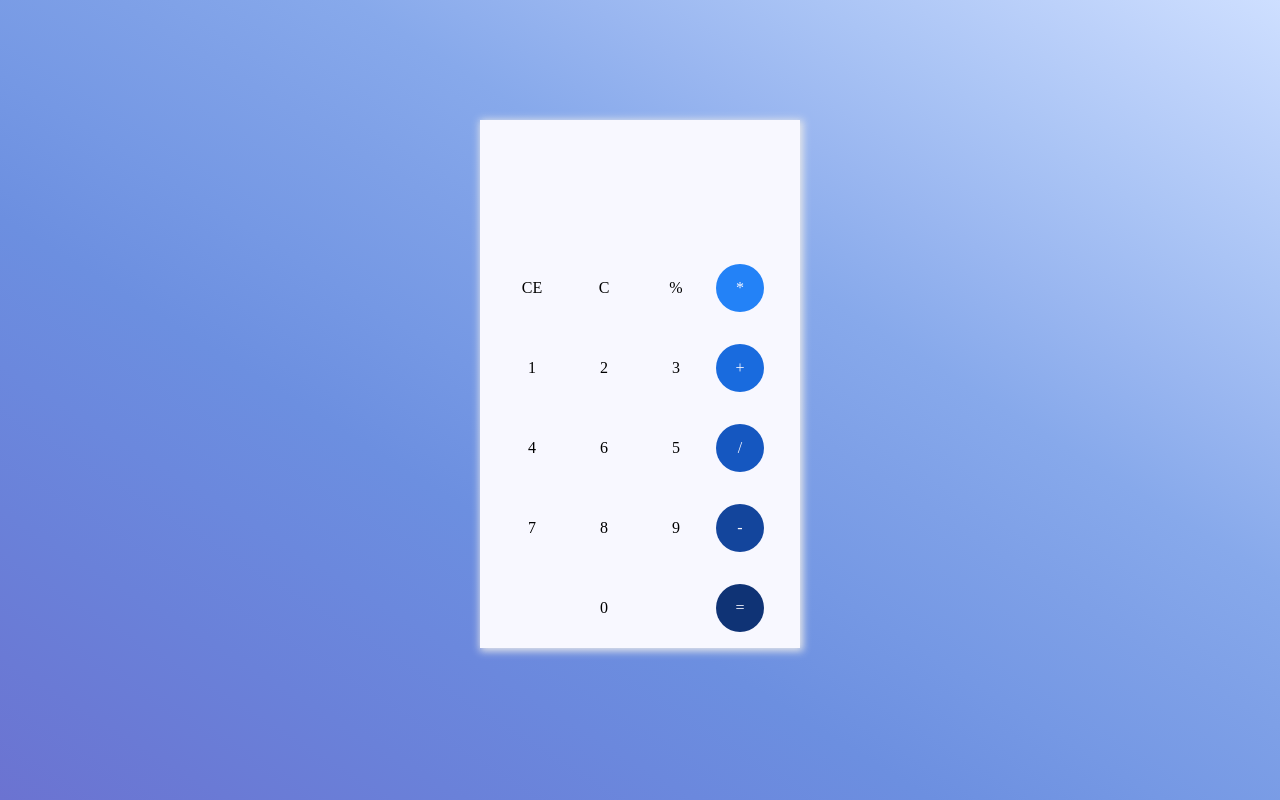
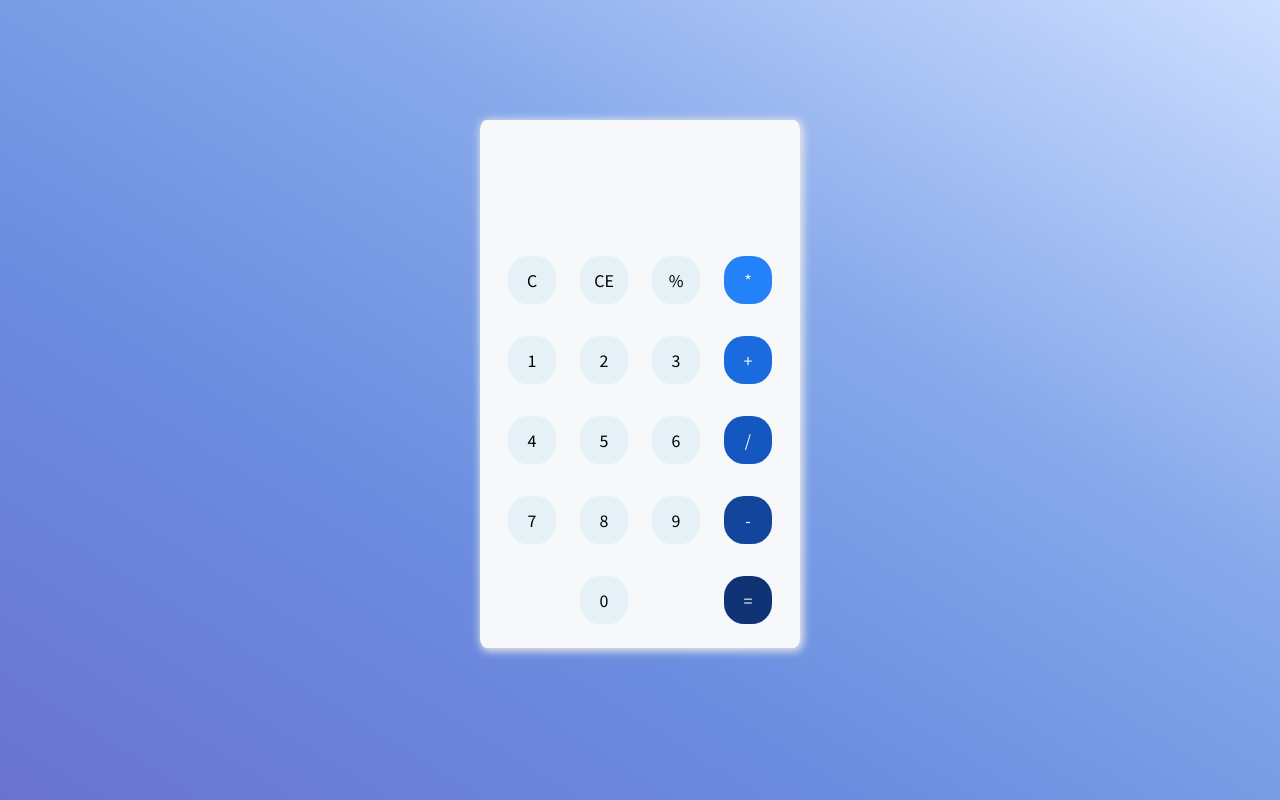
Before and after one commit to Savecoders/CalculatorJs, a plain HTML site: page index.html in a window 1280 px wide. Drawn offline with Linux system fonts and the light colour scheme.

Commit message:
final calculator

```diff
--- a/index.html
+++ b/index.html
@@ -9,29 +9,33 @@
 	</head>
 	<body>
 		<div class="calculator">
-			<div class="panel"></div>
-			<div class="allbuttons">
-				<div class="numbers">CE</div>
-				<div class="numbers">C</div>
-				<div class="numbers">%</div>
-				<div class="buttons">*</div>
-				<div class="numbers">1</div>
-				<div class="numbers">2</div>
-				<div class="numbers">3</div>
-				<div class="buttons">+</div>
-				<div class="numbers">4</div>
-				<div class="numbers">6</div>
-				<div class="numbers">5</div>
-				<div class="buttons">/</div>
-				<div class="numbers">7</div>
-				<div class="numbers">8</div>
-				<div class="numbers">9</div>
-				<div class="buttons">-</div>
-				<div class="buttons">.</div>
-				<div class="numbers">0</div>
+			<div class="panel">
+				<p id="displayOfProcess"></p>
+				<p id="displayContent"></p>
+			</div>
+			<div id="keyboard">
+				<div class="numbers" id="clear">C</div>
+				<div class="numbers" id="back">CE</div>
+				<div class="numbers" id="%">%</div>
+				<div class="buttons" id="*">*</div>
+				<div class="numbers" id="1">1</div>
+				<div class="numbers" id="2">2</div>
+				<div class="numbers" id="3">3</div>
+				<div class="buttons" id="+">+</div>
+				<div class="numbers" id="4">4</div>
+				<div class="numbers" id="5">5</div>
+				<div class="numbers" id="6">6</div>
+				<div class="buttons" id="/">/</div>
+				<div class="numbers" id="7">7</div>
+				<div class="numbers" id="8">8</div>
+				<div class="numbers" id="9">9</div>
+				<div class="buttons" id="-">-</div>
+				<div class="buttons" id=".">.</div>
+				<div class="numbers" id="0">0</div>
 				<div class=""></div>
-				<div class="buttons">=</div>
+				<div class="buttons" id="=">=</div>
 			</div>
 		</div>
+		<script src="js/calculator.js"></script>
 	</body>
 </html>
--- a/js/calculator.js
+++ b/js/calculator.js
@@ -0,0 +1,31 @@
+document.addEventListener('DOMContentLoaded', () => {
+	const keyboard = document.getElementById('keyboard');
+	const displayOfProcess = document.getElementById('displayOfProcess');
+	const displayContent = document.getElementById('displayContent');
+	keyboard.childNodes.forEach((button) =>
+		button.addEventListener('click', () => {
+			if (button.id === '=') {
+				displayContent.innerHTML = eval(
+					displayOfProcess.textContent + displayContent.textContent
+				).toFixed(2);
+				displayOfProcess.innerHTML = '';
+			} else if (button.id === 'clear') {
+				displayOfProcess.innerHTML = '';
+				displayContent.innerHTML = '';
+			} else if (button.id === 'back') {
+				let text = displayContent.textContent.split('');
+				text.pop();
+				displayContent.innerHTML = text.join('');
+			} else if (
+				displayContent.textContent !== '' &&
+				button.className === 'buttons' &&
+				button.id !== '='
+			) {
+				displayOfProcess.innerHTML += displayContent.textContent + button.id;
+				displayContent.innerHTML = '';
+			} else if (button.className === 'numbers') {
+				displayContent.innerHTML += button.id;
+			}
+		})
+	);
+});
--- a/styles/calculator.css
+++ b/styles/calculator.css
@@ -1,6 +1,10 @@
+@import url('https://fonts.googleapis.com/css2?family=Noto+Sans+KR&display=swap');
 :root {
 	--bgPage: #4280ff;
-	--bgCalculator: #f8f8ff;
+	--bgCalculator: #f7f8fa;
+	--bgButtons: #e6f0f7;
+	--colorSecondFont: #868686;
+	--font: 'Noto Sans KR', sans-serif;
 }
 body {
 	background-image: linear-gradient(
@@ -18,12 +22,13 @@ body {
 		#bcd1fa,
 		#cedfff
 	);
-	height: 100%;
-	background-repeat: no-repeat;
-	background-attachment: fixed;
 	display: flex;
 	text-align: center;
 	justify-content: center;
+	background-attachment: fixed;
+	background-repeat: no-repeat;
+	height: 100%;
+	font-family: var(--font);
 }
 
 .calculator {
@@ -32,18 +37,33 @@ body {
 	width: 40vh;
 	height: 66vh;
 	top: 15%;
+	overflow: hidden;
 	box-shadow: 0.1rem 0.1rem 0.5rem 0.1rem rgb(233, 233, 233);
+	border-radius: 2%;
 }
-.panel {
-	margin: 1vh;
-	height: 15vh;
+.panel #displayContent {
+	display: grid;
+	justify-content: right;
+	align-items: flex-end;
+	font-size: 1.8rem;
+	margin: 0 3vh 1.5vh 2vh;
+	height: 7.2vh;
 }
-.allbuttons {
-	padding: 1vh;
-	margin: 1vh;
+.panel #displayOfProcess {
+	display: grid;
+	justify-content: right;
+	align-items: flex-end;
+	font-size: 1rem;
+	height: 6.8vh;
+	margin: 1vh 3vh 0vh 2vh;
+	color: var(--colorSecondFont);
+}
+#keyboard {
+	padding: 0.5vh;
+	margin: 1vh 1vh 2vh 3vh;
 	display: grid;
 	height: 50vh;
-	justify-content: space-around;
+	justify-content: space-between;
 	grid-template: repeat(4, 10vh) / repeat(4, 8vh);
 }
 .buttons {
@@ -54,14 +74,17 @@ body {
 	width: 6vh;
 	outline: 0;
 	color: var(--bgCalculator);
-	border-radius: 50%;
 	cursor: pointer;
+	border-radius: 42%;
 }
 .numbers {
 	cursor: pointer;
+	width: 6vh;
 	height: 6vh;
 	display: grid;
+	background-color: var(--bgButtons);
 	align-items: center;
+	border-radius: 42%;
 }
 .buttons:nth-child(4) {
 	background-color: #2382f7;
```
